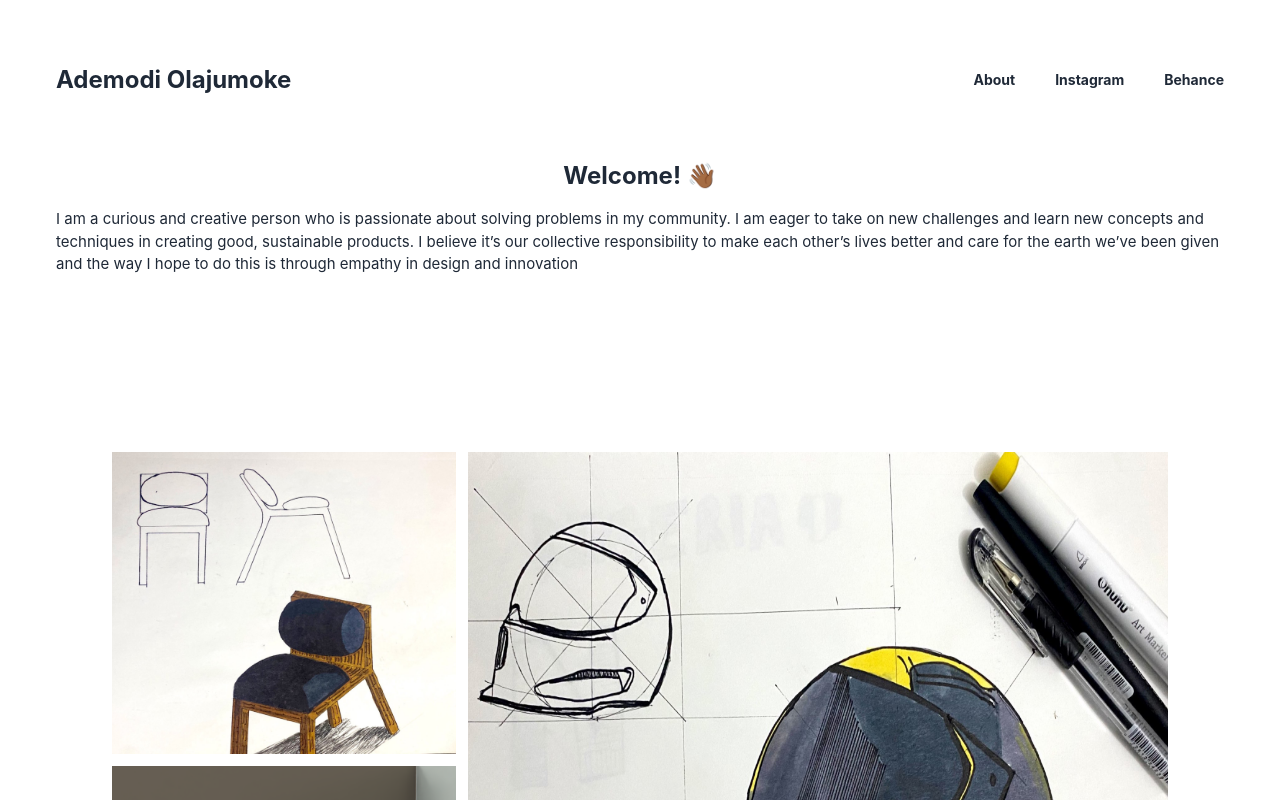
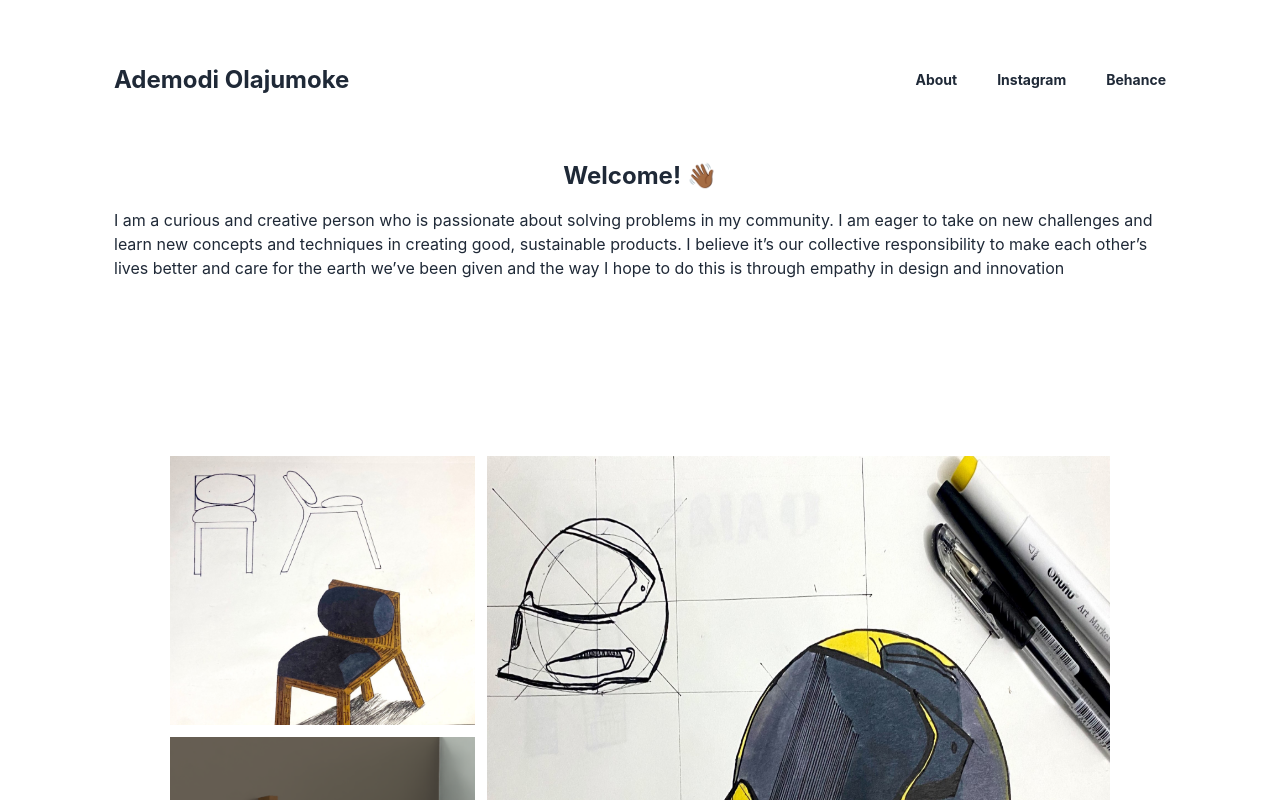
Before and after one commit to jydoskey/Hey-Jide-portfolio, a Vue app: page / in a window 1280 px wide. Shown: the top 800 px of the page. Built offline with nearby package versions, Linux system fonts and the light colour scheme.

Commit message:
container & text sizes updated, added new img

```diff
--- a/src/components/HomePage.vue
+++ b/src/components/HomePage.vue
@@ -15,7 +15,7 @@
       >
         Welcome! <span class="wave">👋🏾</span>
       </h1>
-      <p class="text-md text-gray-800 dark:text-white">
+      <p class="text-base text-gray-800 dark:text-white">
         I am a curious and creative person who is passionate about solving
         problems in my community. I am eager to take on new challenges and learn
         new concepts and techniques in creating good, sustainable products. I
--- a/src/components/layout/Footer.vue
+++ b/src/components/layout/Footer.vue
@@ -44,7 +44,7 @@
     </ul>
     <p
       class="
-        text-md text-gray-400
+        text-base text-gray-400
         px-6
         py-8
         mx-auto
--- a/tailwind.config.js
+++ b/tailwind.config.js
@@ -10,5 +10,25 @@ module.exports = {
       }
     }
   },
-  plugins: [],
+  plugins: [
+    function ({ addComponents }) {
+      addComponents({
+        '.container': {
+          maxWidth: '100%',
+          '@screen sm': {
+            maxWidth: '600px',
+          },
+          '@screen md': {
+            maxWidth: '700px',
+          },
+          '@screen lg': {
+            maxWidth: '900px',
+          },
+          '@screen xl': {
+            maxWidth: '1100px',
+          },
+        }
+      })
+    }
+  ]
 }
```
Also changed, not shown: src/assets/images/projet-Images/jumoke.png (added).
